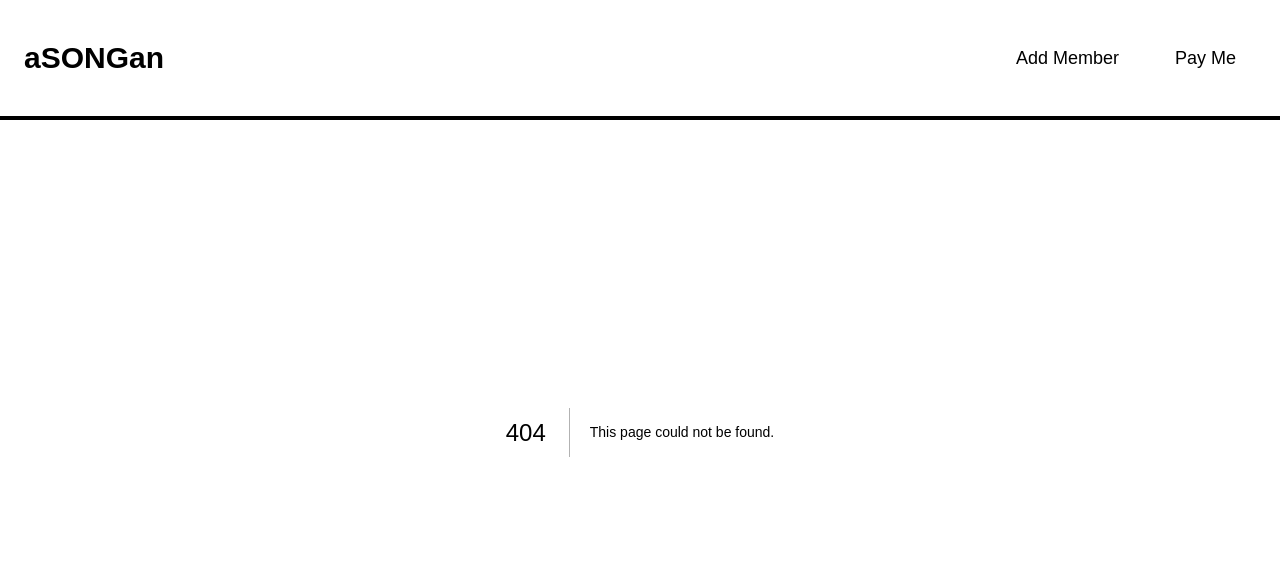
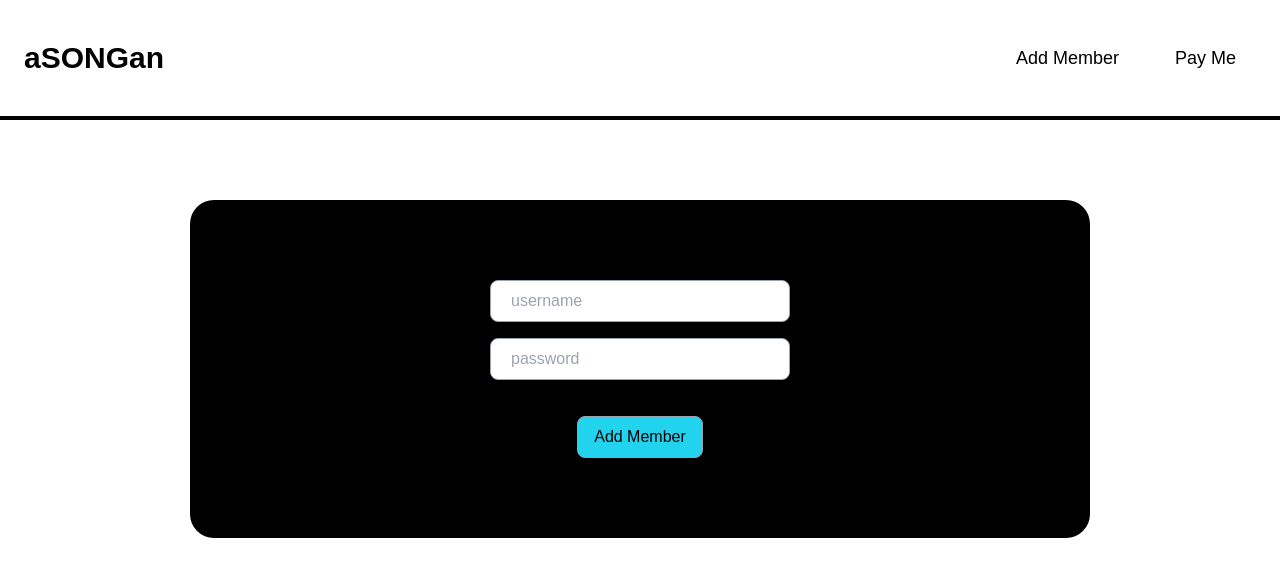
Before and after one commit to Ahol-bit/payMe, a Next.js app: page /login in a window 1280 px wide. Before the commit this address had no page. Shown: the top 576 px of the page. Built offline with nearby package versions, Linux system fonts and the light colour scheme.

Commit message:
Add log in page

```diff
--- /dev/null
+++ b/app/login/page.jsx
@@ -0,0 +1,78 @@
+"use client"
+
+import { useState } from "react"
+import { useRouter } from "next/navigation"
+import axios from "axios";
+import moment from "moment";
+
+export default function AddMember() {
+  const [nama, setNama] = useState("");
+  const [description, setDescription] = useState("");
+
+  const router = useRouter();
+
+  const handleSubmit = async (e) => {
+    e.preventDefault();
+    const aid = ''
+    const listPayment = [
+      {
+        date: moment().format("DD-MM-YYYY"),
+        cost: 0
+      }
+    ]
+    const totalCost = 0
+    const status = 'belum lunas'
+
+    if (!nama) {
+      alert("nama and description are required.");
+      return;
+    }
+
+    try {
+      const res = await axios.post('/api/members', {
+        aid,
+        nama,
+        listPayment,
+        totalCost,
+        status
+      }, {
+        headers: {
+          'Content-Type': 'application/json'
+        },
+        // body: JSON.stringify({ title, description })
+      })
+      if(res) {
+        router.push('/');
+        router.refresh();
+      } else {
+        throw new Error("Failed to create a topic")
+      }
+    } catch (error) {
+      console.log(error)
+    }
+  }
+
+  return (
+<form onSubmit={handleSubmit} className="lg:w-[900px] flex flex-col justify-center items-center gap-4 lg:m-[auto] m-[40px] lg:mt-[200px] mt-[200px] px-0 py-20 bg-black rounded-3xl">
+  <input
+    required
+    type="text"
+    className="border border-gray400 px-5 py-2 lg:w-1/3 rounded-lg"
+    placeholder="username"
+  />
+  <input
+    type="password"
+    className="border border-gray400 px-5 py-2 lg:w-1/3 rounded-lg"
+    placeholder="password"
+  />
+
+  <button
+    type="submit"
+    className="bg-sky text-black py-2 px-4 rounded-lg border border-gray400 hover:bg-gray300 mt-[20px]"
+  >
+    Add Member
+  </button>
+</form>
+
+  )
+}
--- a/components/Cards.jsx
+++ b/components/Cards.jsx
@@ -77,7 +77,7 @@ const Cards = () => {
     <section className='FlexContainer'>
       {members && members.length > 0 ? (
         members.map((m, index) => (
-          <div className={`flex flex-col gap-5 justify-center items-center bg-cyan400 mt-9 text-center m-4 md:w-[300px] md:h-[300px] w-[220px] h-[220px] p-[30px] rounded-3xl ${m.status === 'lunas' ? 'opacity-75' : ''}`} key={index}>
+          <div className={`flex flex-col gap-5 justify-center items-center bg-cyan400 mt-9 text-center m-4 md:w-[300px] md:h-[300px] w-[220px] h-[220px] p-[30px] rounded-3xl ${m.status === 'lunas' ? 'opacity-75 bg-white' : ''}`} key={index}>
             <div className="md:text-2xl text-[17px] font-bold md:mt-4">{m.nama}</div>
             <div className="md:text-base text-sm mt-[-10px]">Total: Rp. {changeRupiah(m.totalCost)}</div>
             <input
--- a/components/Header.jsx
+++ b/components/Header.jsx
@@ -2,7 +2,7 @@ import Link from "next/link";
 
 export default function Header() {
   return (
-<div className="fixed top-0 left-0 w-full flex justify-between items-center bg-white px-6 py-7 border-b-4 border-slate-700">
+<div className="fixed top-0 left-0 w-full flex justify-between items-center bg-white px-6 py-7 border-b-4 border-slate-700 z-40">
       <Link className="text-slate-800 font-bold text-3xl" href={"/"}>
         aSONGan
       </Link>
```
